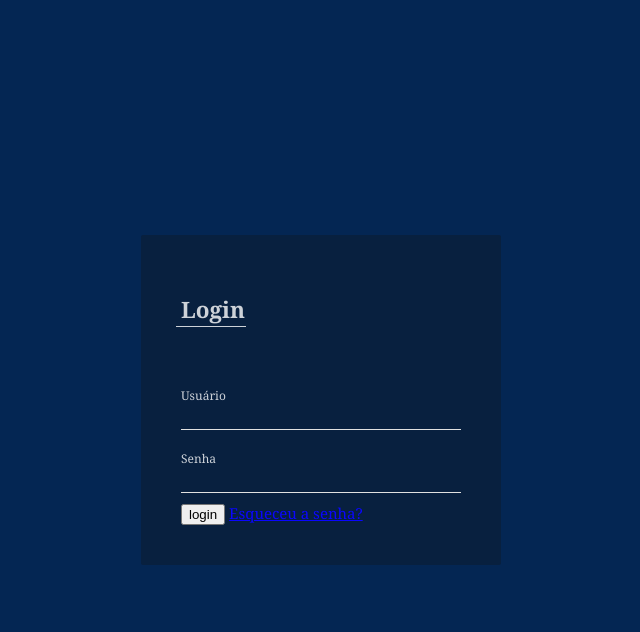
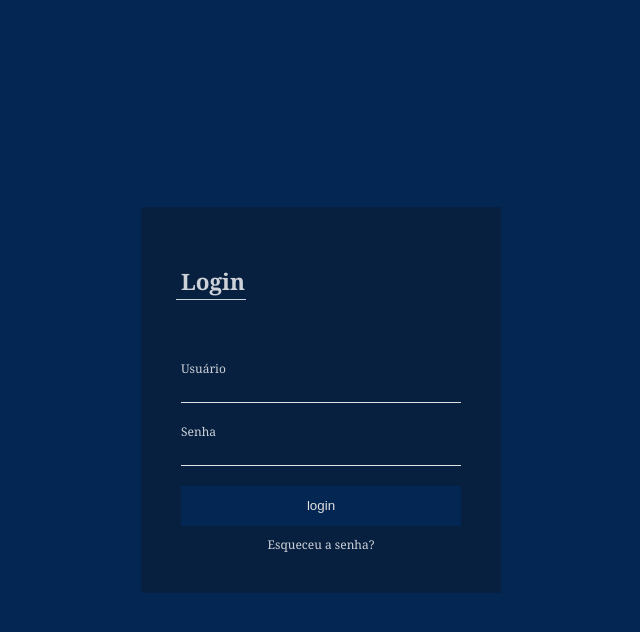
Before and after one commit to wandjr/VanoTech, a PHP site: page /login.html in a window 1280 px wide. Shown: the top 632 px of the page, without its empty margins (319-959 px from the left). Run offline with PHP 8.4, Linux system fonts and the light colour scheme.

Commit message:
Update vanotech.css

```diff
--- a/vanotech.css
+++ b/vanotech.css
@@ -270,6 +270,44 @@ body {
 
 }
 
+.card-footer {
+
+    display: flex;
+
+    flex-direction: column;
+
+}
+
+.card-footer .submit{
+
+    width: 100%;
+
+    height: 40px;
+
+    background-color: #042653;
+
+    border:none;
+
+    color:#e1e1e1;
+
+    margin: 10px 0;
+
+}
+
+.card-footer a {
+
+    text-align: center;
+
+    font-size: 12px;
+
+    opacity: 0.8;
+
+    color: #fff;
+
+    text-decoration: none;
+
+}
+
 
 
 .botao_cadastro
```
